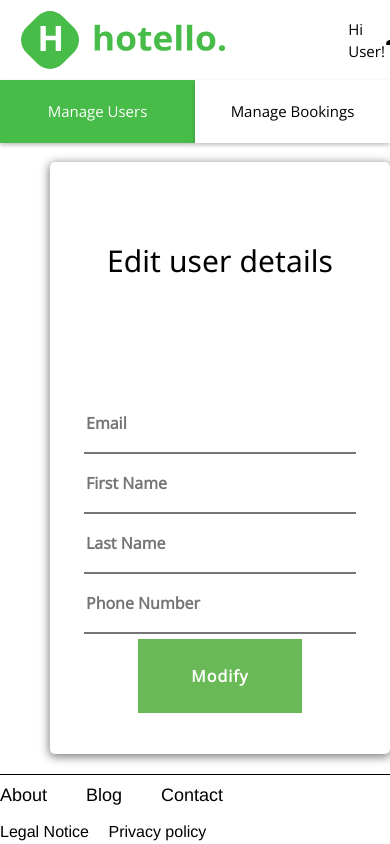
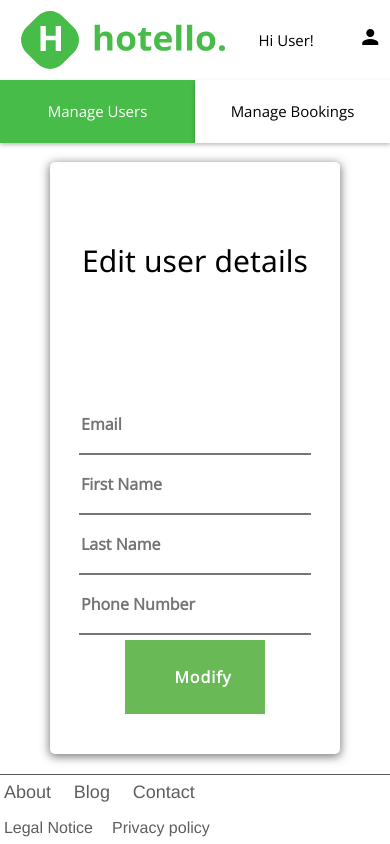
Before and after one commit to vishal9950/Hotello_FE, a React (Create React App) app: page /adminMain/edit in a window 390 px wide. Built offline with nearby package versions, Linux system fonts and the light colour scheme.

Commit message:
modifications in css

```diff
--- a/src/Components/BookingTable/Table.css
+++ b/src/Components/BookingTable/Table.css
@@ -60,15 +60,17 @@ td{
 .BookingTable{
     display: flex;
     flex-grow:1;
+    overflow-x: scroll;
 }
 
 .UsersTable{
     display: flex;
     flex-grow:1;
+    overflow-x: scroll;
 }
 
 .react-pagination-table{
-    overflow-x:scroll;
+    /* overflow-x:scroll; */
     display:flex;
     flex-direction: column;
     justify-content: space-between;
@@ -88,6 +90,7 @@ th{
     vertical-align: middle;
     padding: 15px;
     font-weight: bold;
+    font-size: 16px;
 }
 tr{
   width: 100%;
@@ -102,6 +105,7 @@ tr{
 .Delete{
     border:0;
     background-color:inherit;
+    outline:none;
 }
 
 .DeleteIcon{
@@ -113,6 +117,7 @@ tr{
 .Suspend{
     border:0;
     background-color: inherit;
+    outline:none;
 }
 .SuspendIcon{
     height:50%;
@@ -135,12 +140,15 @@ tr{
 .Cancel{
     border:0;
     background-color: inherit;
-      padding-top: 20px;
+    outline:none;
+
+      /* padding-top: 20px; */
 }
 
 .Edit{
   background-color: inherit;
   border:0;
+  outline:none;
 }
 
 .EditIcon{
@@ -155,6 +163,7 @@ tr{
     width:70%;
     min-height: 20px;
     min-width: 20px;
+    outline:none;
 }
 tr:nth-child(even) {
     background-color: #dddddd;
@@ -172,7 +181,7 @@ tr:nth-child(odd) {
 @media (max-width:768px){
 
     .react-pagination-table{
-      font-size: 12px;
+      /* font-size: 12px; */
     }
     .clearfix{
       width: 100%;
--- a/src/Components/Footer/Footer.css
+++ b/src/Components/Footer/Footer.css
@@ -2,16 +2,19 @@
     display: flex;
     flex-direction: column;
     justify-content: space-between;
+    padding:1%;
+    border-top: 1px solid black;
+    opacity:0.63;
 }
 .footerItem1 {
     display: flex;
     flex-direction: column;
 }
-.whiteLine {
+/* .whiteLine {
     border-bottom: 1px solid black;
     height: 1px;
     margin-bottom: 2%;
-}
+} */
 .footerItem1LinksContainer {
     display: flex;
     margin-bottom: 3%;
@@ -27,7 +30,7 @@
     text-align: left;
     color: black;
     text-decoration: none;
-    margin-right:10%;
+    margin-right:6%;
 }
 .footerItem2 {
     display: flex;
--- a/src/Components/Header/Header.css
+++ b/src/Components/Header/Header.css
@@ -25,13 +25,13 @@
     display: flex;
     align-items: center;
     padding-right:2%;
-    width:12%;
+    width:150px;
     /* justify-content: space-between; */
 }
 
 .Header-drop-opened {
     position: absolute;
-    box-shadow: 1px 2px lightgray;
+    border: 2px solid lightgray;
     right: 40px;
     padding: 10px;
     top: 45px;
@@ -41,6 +41,8 @@
     background-color: white;
     color: black;
     z-index: +1;
+    margin-top:1%;
+    border-radius: 5px;
 }
 
 .Header-drop-closed {
@@ -64,7 +66,7 @@
 
 .Header-dropdown-line {
     width: 100%;
-    border-bottom: 1px solid lightgray;
+    border-bottom: 2px solid lightgray;
 }
 
 .Header-dropdown-items {
--- a/src/Components/Main/Main.css
+++ b/src/Components/Main/Main.css
@@ -2,5 +2,6 @@
     margin:5%;
     display: flex;
     flex-grow:1;
+    /* overflow-x: scroll; */
     /* padding-right: 10px; */
 }
--- a/src/components/TableContainer/TableContainer.css
+++ b/src/components/TableContainer/TableContainer.css
@@ -1,11 +1,13 @@
 .TableContainer{
     display: flex;
     width:100%;
+    padding-right:50px;
 }
 @media (max-width: 992px)
 {
     .TableContainer{
-        margin-left: 50px;
+        padding-left: 50px;
+        padding-right: 50px;
         display: flex;
     }
 }
```
